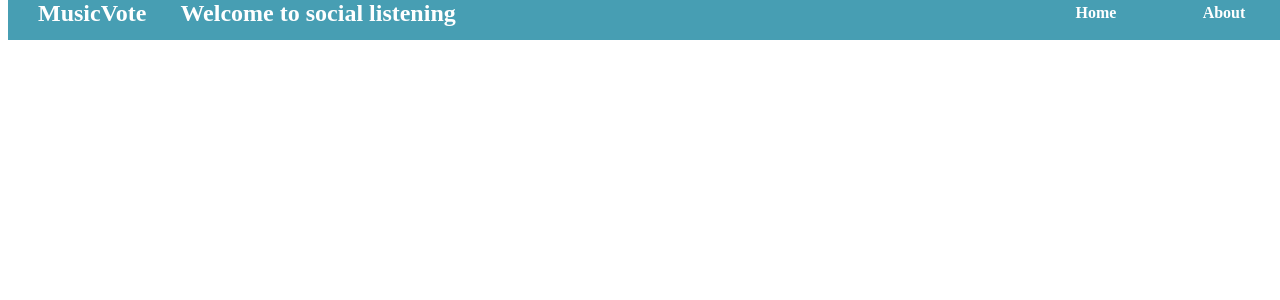
After one commit to lwalter/MusicVote, a Django app: template MusicVoteApp/templates/MusicVoteApp/base.html in a window 1280 px wide. The commit adds this page. Shown: the top 300 px of the page. Run offline with Django 3.2, Linux system fonts and the light colour scheme; the template is opened without the code that fills it, so the values that code supplies are empty.

Commit message:
Added some base thml files for others to inherit, a bit of styling, redirecting for logged in users.

```diff
--- /dev/null
+++ b/MusicVoteApp/static/MusicVoteApp/style.css
@@ -0,0 +1,46 @@
+header h1 {
+	display: inline;
+	color: #FFFFFF;
+	padding: 30px;
+}
+
+header h2 {
+	display: inline;
+	color: #FFFFFF;
+}
+
+#header-bar {
+    height: 40px;
+    background: #479EB3;
+    position: fixed;
+    top: 0;
+    width: 100%;
+}
+
+#header-link-bar {
+	float: right;
+	display: inline;
+	list-style-type: none;
+	margin: 0;
+	padding: 0;
+	overflow: : hidden;
+}
+
+li {
+	float: left;
+}
+
+a:link, a:visited {
+    display: block;
+    width: 120px;
+    font-weight: bold;
+    color: #FFFFFF;
+    background-color: #479EB3;
+    text-align: center;
+    padding: 4px;
+    text-decoration: none;
+}
+
+a:hover, a:active {
+    background-color: #397E8F;
+}
--- /dev/null
+++ b/MusicVoteApp/templates/MusicVoteApp/base.html
@@ -0,0 +1,23 @@
+<!DOCTYPE html>
+
+{% load staticfiles %}
+
+<link rel="stylesheet" type="text/css" href="{% static 'MusicVoteApp/style.css' %}" />
+<html>
+    <head>
+        <title>MusicVote</title>
+        <section role="banner" id="header-bar">
+            <header>
+                <h1>MusicVote</h1>
+                <h2>Welcome to social listening</h2>
+                <ul id="header-link-bar">
+                    <li><a href="/home/">Home</a></li>
+                    <li><a href="/about/">About</a></li>
+                </ul>
+            </header>
+        </section>
+    </head>
+    <body>
+        {% block content %}{% endblock %}
+    </body>
+</html>
```
Also changed, not shown: MusicVoteApp/templates/MusicVoteApp/home.html (+5 -6 lines), MusicVoteApp/templates/MusicVoteApp/musicchannel.html (+8 -7 lines), MusicVoteApp/views.py (+17 -4 lines).
